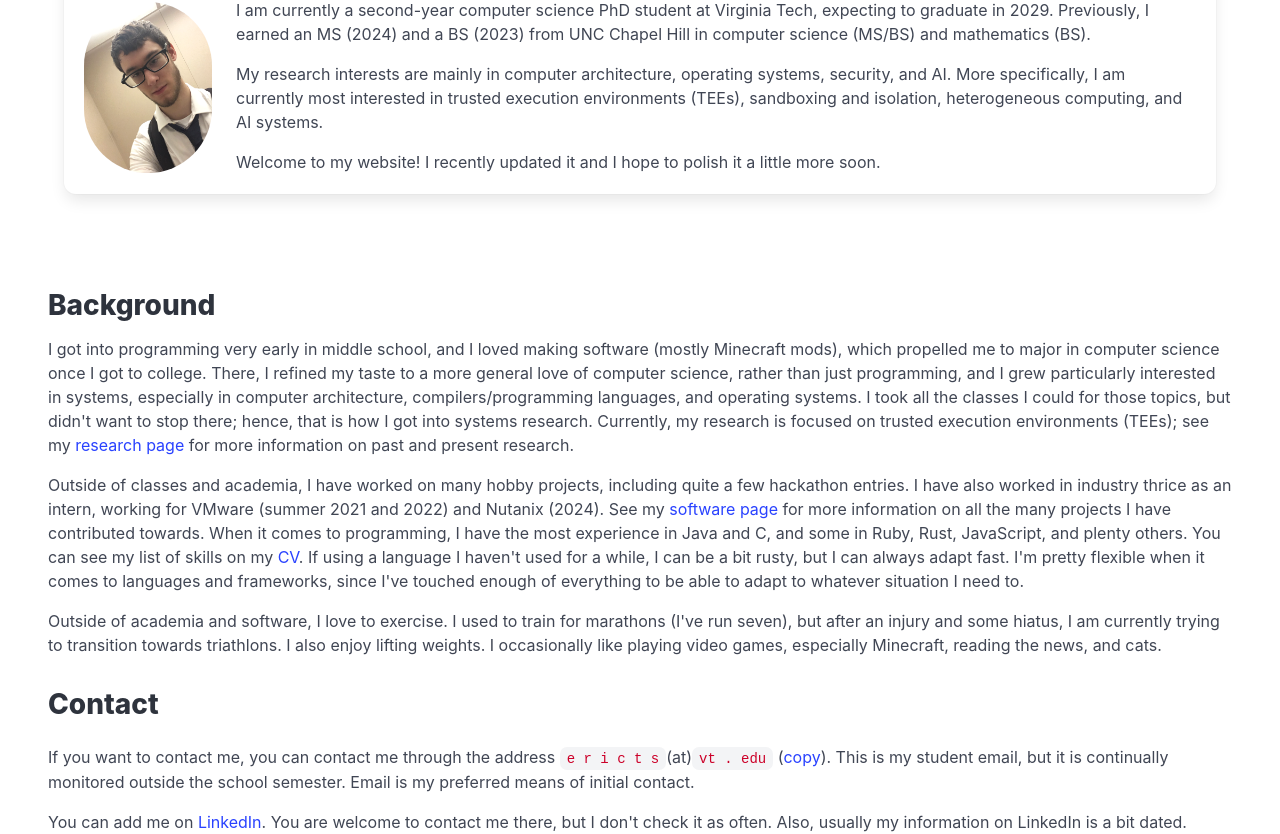
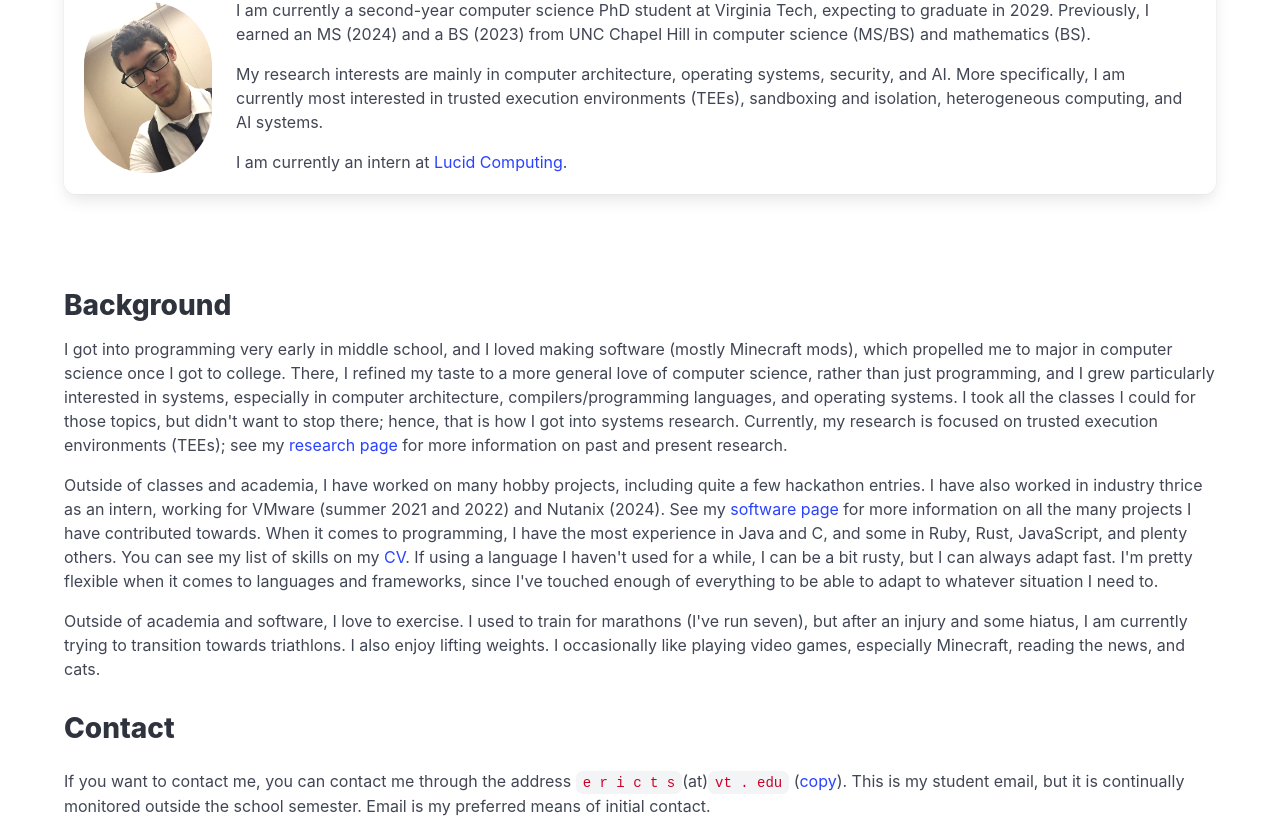
Before and after one commit to eric-unc/eric-unc.github.io, a Nuxt app: page / in a window 1280 px wide. Shown: the part 319-1153 px from the top of the page. Built offline with nearby package versions, Linux system fonts and the light colour scheme.

Commit message:
update with Lucid note

```diff
--- a/pages/index.vue
+++ b/pages/index.vue
@@ -24,7 +24,7 @@
                 <p>Hello! My name is <strong>Eric Schneider</strong> (<em>he/him</em>).</p>
                 <p>I am currently a second-year computer science PhD student at Virginia Tech, expecting to graduate in 2029. Previously, I earned an MS (2024) and a BS (2023) from UNC Chapel Hill in computer science (MS/BS) and mathematics (BS).</p>
                 <p>My research interests are mainly in computer architecture, operating systems, security, and AI. More specifically, I am currently most interested in trusted execution environments (TEEs), sandboxing and isolation, heterogeneous computing, and AI systems.</p>
-                <p>Welcome to my website! I recently updated it and I hope to polish it a little more soon.</p>
+                <p>I am currently an intern at <a href="https://lucidcomputing.ai/">Lucid Computing</a>.</p>
               </div>
             </div>
           </div>
@@ -32,7 +32,8 @@
       </div>
     </section>
     <section class="section">
-      <div class="content">
+      <div class="container">
+        <div class="content">
         <h2>Background</h2>
         <p>I got into programming very early in middle school, and I loved making software (mostly Minecraft mods), which propelled me to major in computer science once I got to college. There, I refined my taste to a more general love of computer science, rather than just programming, and I grew particularly interested in systems, especially in computer architecture, compilers/programming languages, and operating systems. I took all the classes I could for those topics, but didn't want to stop there; hence, that is how I got into systems research. Currently, my research is focused on trusted execution environments (TEEs); see my <a href="/research">research page</a> for more information on past and present research.</p>
         <p>Outside of classes and academia, I have worked on many hobby projects, including quite a few hackathon entries. I have also worked in industry thrice as an intern, working for VMware (summer 2021 and 2022) and Nutanix (2024). See my <a href="/software">software page</a> for more information on all the many projects I have contributed towards. When it comes to programming, I have the most experience in Java and C, and some in Ruby, Rust, JavaScript, and plenty others. You can see my list of skills on my <a href="/CV.pdf">CV</a>. If using a language I haven't used for a while, I can be a bit rusty, but I can always adapt fast. I'm pretty flexible when it comes to languages and frameworks, since I've touched enough of everything to be able to adapt to whatever situation I need to.</p>
@@ -41,6 +42,7 @@
         <h2 class="subtitle">Contact</h2>
         <p>If you want to contact me, you can contact me through the address <code>e r i c t s</code>(at)<code>vt . edu</code> (<a href="javascript:" @click="copyEmail">copy</a>). This is my student email, but it is continually monitored outside the school semester. Email is my preferred means of initial contact.</p>
         <p>You can add me on <a href="https://www.linkedin.com/in/eric-cs/">LinkedIn</a>. You are welcome to contact me there, but I don't check it as often. Also, usually my information on LinkedIn is a bit dated.</p>
+        </div>
       </div>
     </section>
   </div>
```
